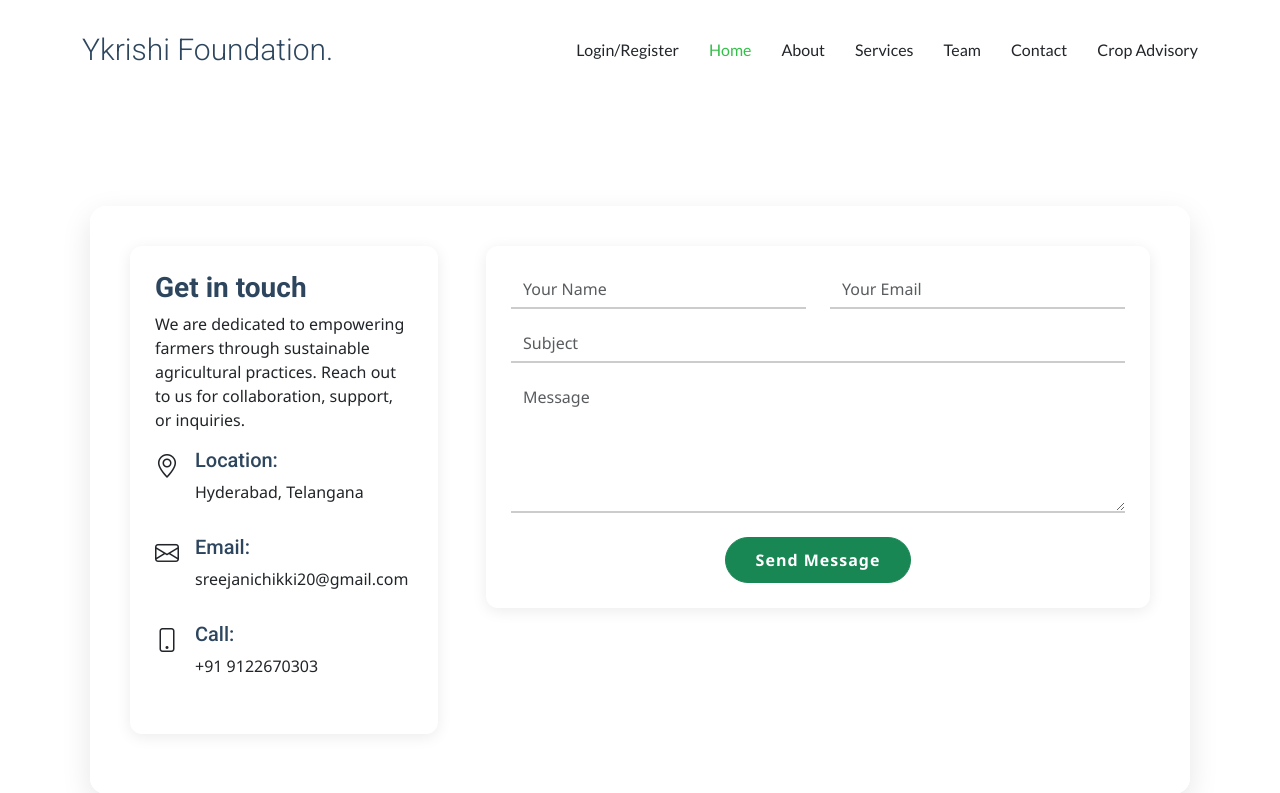
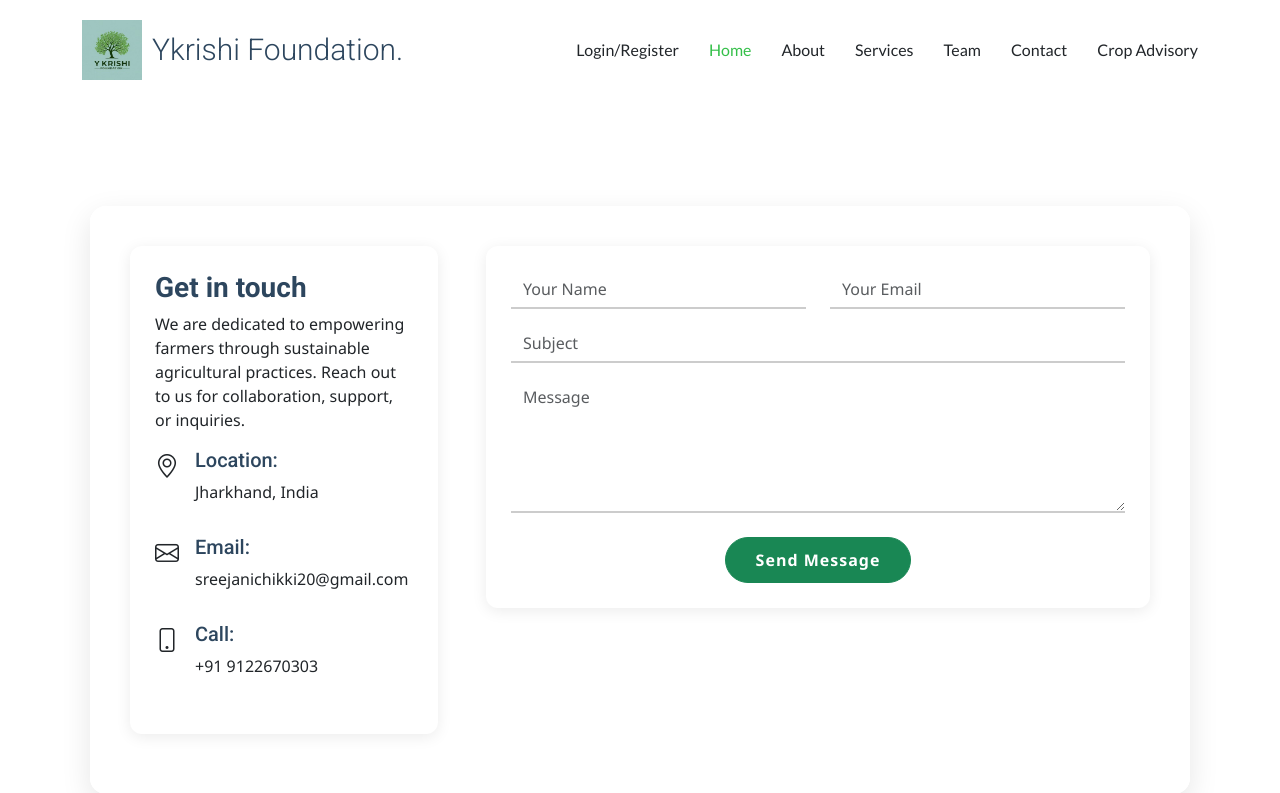
Before and after one commit to Sreejani426/Ykrishi, a Python web app: template templates/contact.html in a window 1280 px wide. Shown: the top 793 px of the page. Run offline with Jinja, Linux system fonts and the light colour scheme; the template is opened without the code that fills it, so the values that code supplies are empty; some libraries are stand-ins or nearby versions.

Commit message:
updated files with latest changes

```diff
--- a/templates/contact.html
+++ b/templates/contact.html
@@ -100,7 +100,7 @@
               <i class="bi bi-geo-alt flex-shrink-0 me-3 fs-4"></i>
               <div>
                 <h5>Location:</h5>
-                <p>Hyderabad, Telangana</p>
+                <p>Jharkhand, India</p>
               </div>
             </div>
 
--- a/templates/header.html
+++ b/templates/header.html
@@ -2,9 +2,12 @@
   <div class="container-fluid container-xl position-relative d-flex align-items-center justify-content-between">
 
     <a href="{{ url_for('home') }}" class="logo d-flex align-items-center">
-      <!-- <img src="img/logo.png" alt=""> -->
-      <h1 class="sitename">Ykrishi Foundation.</h1>
+      <img src="{{ url_for('static', filename='img/logo.jpeg') }}"
+           alt="Ykrishi Logo"
+           style="height: 60px !important; width: auto !important; max-height: none !important; margin-right: 10px;">
+      <h1 class="sitename mb-0">Ykrishi Foundation.</h1>
     </a>
+
 
     <nav id="navmenu" class="navmenu">
       <ul>
@@ -19,6 +22,7 @@
         {#<li><a href="{{ url_for('blog') }}">Blog</a></li>#}
         <li><a href="{{ url_for('contact') }}">Contact</a></li>
         <li><a class="nav-link" href="{{ url_for('crop_advisory') }}">Crop Advisory</a></li>
+
       </ul>
       <i class="mobile-nav-toggle d-xl-none bi bi-list"></i>
     </nav>
--- a/templates/services.html
+++ b/templates/services.html
@@ -50,7 +50,7 @@
             <div id="servicesCarousel" class="carousel slide carousel-fade rounded" data-bs-ride="carousel">
               <div class="carousel-inner">
                 <div class="carousel-item active">
-                  <img src="{{ url_for('static', filename='img/farmer.jpg') }}" class="d-block w-100 rounded" alt="Farmer in field">
+                  <img src="{{ url_for('static', filename='img/service1.jpeg') }}" class="d-block w-100 rounded" alt="Farmer in field">
                 </div>
                 <div class="carousel-item">
                   <img src="{{ url_for('static', filename='img/drone.jpg') }}" class="d-block w-100 rounded" alt="Workshop training">
```
Also changed, not shown: templates/main.html (+20 -4 lines), static/img/Main1.jpeg (added), static/img/Main2.jpeg (added), static/img/Main3.jpeg (added), static/img/donation.png (added), static/img/instagram.jpeg (added), static/img/linkedin1.jpeg (added), static/img/logo.jpeg (added), static/img/service1.jpeg (added).
